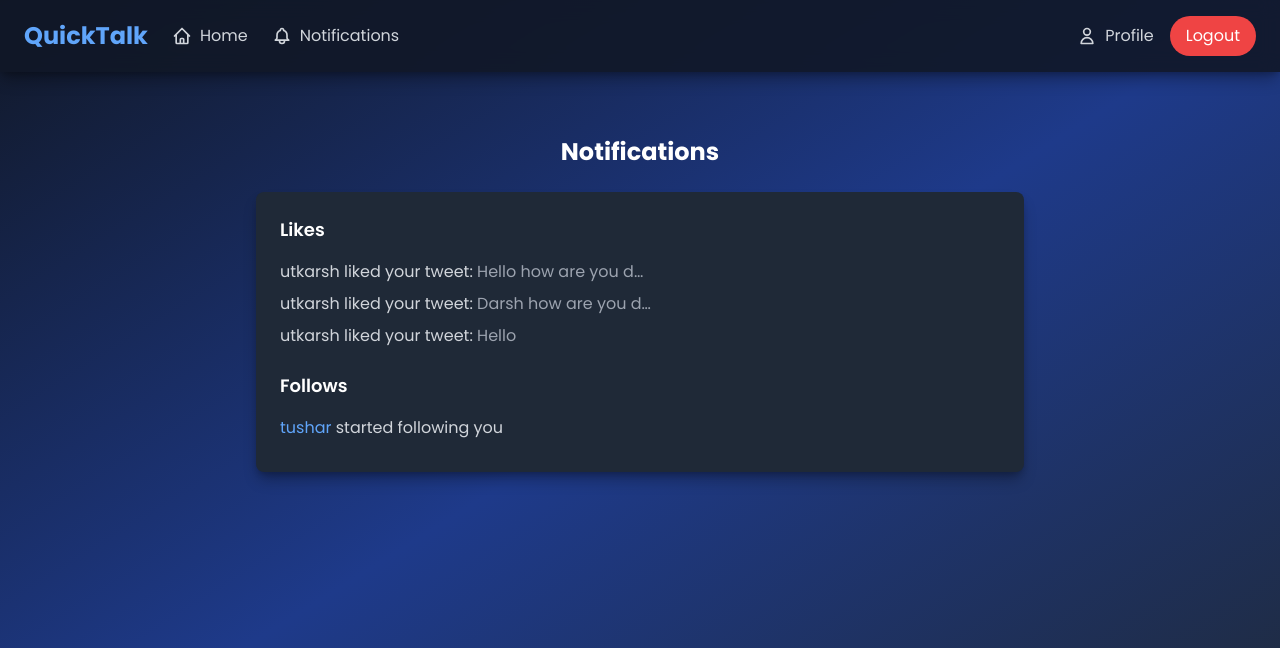
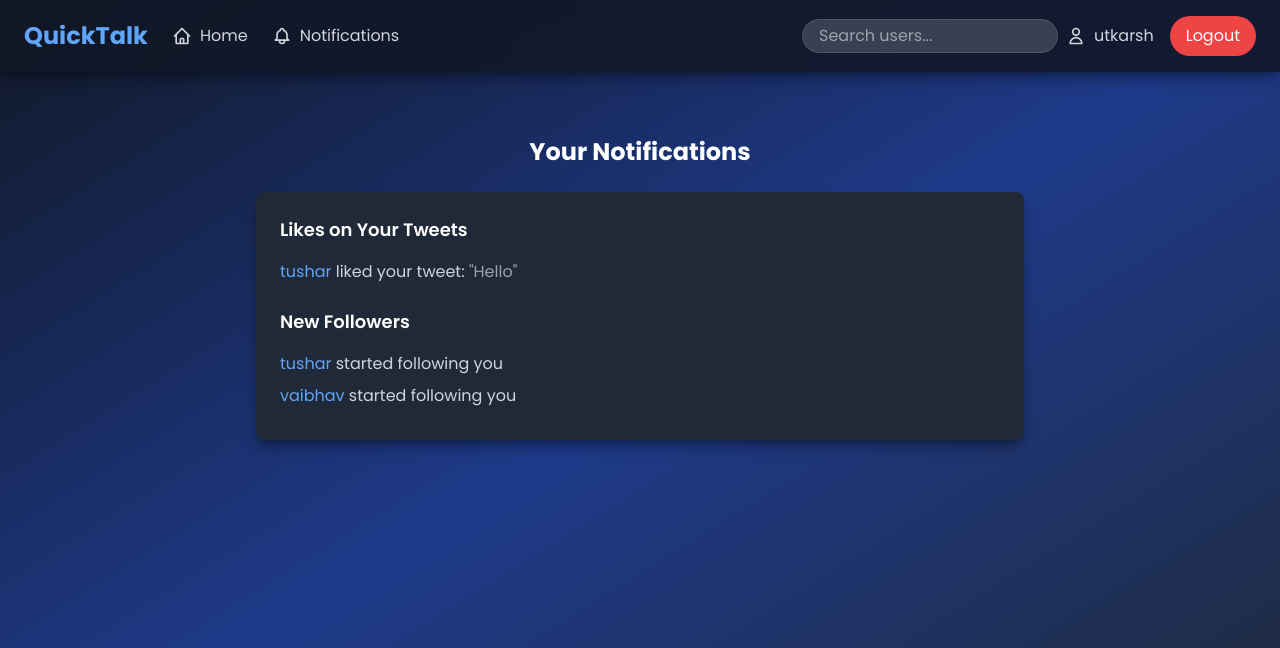
Before and after one commit to utkarshrajputt/QuickTalk, a Django app: page /notifications/ in a window 1280 px wide. Shown: the top 648 px of the page. Run offline with Django 5.2, Linux system fonts and the light colour scheme; a user stored in the database is signed in; data comes from the database, SQL or seed files in the repository.

Commit message:
check: final commit is done or not

```diff
--- a/static/js/app.js
+++ b/static/js/app.js
@@ -1,5 +1,4 @@
 document.addEventListener('DOMContentLoaded', () => {
-    // Function to get CSRF token from cookie
     function getCookie(name) {
         let cookieValue = null;
         if (document.cookie && document.cookie !== '') {
@@ -18,9 +17,18 @@ document.addEventListener('DOMContentLoaded', () => {
     const csrftoken = getCookie('csrftoken');
 
     document.querySelectorAll('.like-btn').forEach(btn => {
+        const tweetId = btn.dataset.tweetId;
+        const heartSvg = btn.querySelector('svg');
+        const countSpan = btn.querySelector('.like-count');
+
+        // Ensure initial elements exist
+        if (!heartSvg || !countSpan) {
+            console.error(`Missing SVG or span for tweet ID ${tweetId}`);
+            return;
+        }
+
         btn.addEventListener('click', async (e) => {
-            e.preventDefault(); // Prevent any default behavior
-            const tweetId = btn.dataset.tweetId;
+            e.preventDefault();
             const response = await fetch(`/like/${tweetId}/`, {
                 method: 'POST',
                 headers: {
@@ -29,11 +37,11 @@ document.addEventListener('DOMContentLoaded', () => {
                 },
             });
             const data = await response.json();
-            if (data.likes !== undefined) {
-                const countSpan = btn.querySelector('.like-count');
+            if (data.likes !== undefined && data.is_liked !== undefined) {
                 countSpan.textContent = data.likes;
+                heartSvg.setAttribute('fill', data.is_liked ? 'currentColor' : 'none');
             } else {
-                console.error('Error:', data.error);
+                console.error('Error in response:', data.error);
             }
         });
     });
--- a/templates/base.html
+++ b/templates/base.html
@@ -12,8 +12,8 @@
     <link href="https://fonts.googleapis.com/css2?family=Poppins:wght@400;600;700&display=swap" rel="stylesheet">
 </head>
 <body class="bg-gradient-to-br from-gray-900 via-blue-900 to-gray-800 text-white font-poppins min-h-screen flex flex-col">
-    <nav class="sticky top-0 z-50 bg-opacity-90 bg-gray-900 shadow-lg py-4 px-4 sm:px-6 flex justify-between items-center">
-        <div class="flex items-center space-x-4 sm:space-x-6">
+    <nav class="sticky top-0 z-50 bg-opacity-90 bg-gray-900 shadow-lg py-4 px-4 sm:px-6 flex flex-col sm:flex-row justify-between items-center space-y-4 sm:space-y-0">
+        <div class="flex items-center space-x-4 sm:space-x-6 w-full sm:w-auto">
             <a href="{% url 'home' %}" class="text-xl sm:text-2xl font-bold text-blue-400 hover:text-blue-300 transition duration-300">QuickTalk</a>
             <div class="hidden md:flex space-x-6">
                 <a href="{% url 'home' %}" class="flex items-center space-x-2 text-gray-300 hover:text-white transition duration-300">
@@ -26,11 +26,15 @@
                 </a>
             </div>
         </div>
+        <div class="flex flex-col sm:flex-row items-center space-y-2 sm:space-y-0 sm:space-x-2 w-full sm:w-auto">
+            <form method="get" action="{% url 'search_users' %}" class="w-full sm:w-64">
+                <input type="text" name="q" placeholder="Search users..." class="w-full bg-gray-700 text-gray-300 border border-gray-600 rounded-full px-4 py-1 focus:outline-none focus:border-blue-500 transition duration-300">
+            </form>
             <div class="flex items-center space-x-2 sm:space-x-4">
                 {% if user.is_authenticated %}
                     <a href="{% url 'profile' user.username %}" class="flex items-center space-x-2 text-gray-300 hover:text-white transition duration-300">
                         <svg class="w-5 h-5" fill="none" stroke="currentColor" viewBox="0 0 24 24" xmlns="http://www.w3.org/2000/svg"><path stroke-linecap="round" stroke-linejoin="round" stroke-width="2" d="M16 7a4 4 0 11-8 0 4 4 0 018 0zM12 14a7 7 0 00-7 7h14a7 7 0 00-7-7z"></path></svg>
-                    <span class="hidden sm:inline">Profile</span>
+                        <span class="hidden sm:inline">{{ user.username }}</span>
                     </a>
                     <a href="{% url 'logout' %}" class="bg-red-500 hover:bg-red-600 text-white px-3 py-1 sm:px-4 sm:py-2 rounded-full transition duration-300">Logout</a>
                 {% else %}
@@ -41,6 +45,7 @@
                     <a href="{% url 'signup' %}" class="bg-blue-500 hover:bg-blue-600 text-white px-3 py-1 sm:px-4 sm:py-2 rounded-full transition duration-300">Sign Up</a>
                 {% endif %}
             </div>
+        </div>
         <button class="md:hidden text-gray-300 hover:text-white focus:outline-none" @click="mobileMenu = !mobileMenu">
             <svg class="w-6 h-6" fill="none" stroke="currentColor" viewBox="0 0 24 24" xmlns="http://www.w3.org/2000/svg"><path stroke-linecap="round" stroke-linejoin="round" stroke-width="2" d="M4 6h16M4 12h16m-7 6h7"></path></svg>
         </button>
@@ -48,8 +53,11 @@
     <div class="md:hidden bg-gray-800 px-4 py-4" x-data="{ mobileMenu: false }" x-show="mobileMenu" @click.away="mobileMenu = false">
         <a href="{% url 'home' %}" class="block py-2 text-gray-300 hover:text-white">Home</a>
         <a href="{% url 'notifications' %}" class="block py-2 text-gray-300 hover:text-white">Notifications</a>
+        <form method="get" action="{% url 'search_users' %}" class="py-2">
+            <input type="text" name="q" placeholder="Search users..." class="w-full bg-gray-700 text-gray-300 border border-gray-600 rounded-full px-4 py-1 focus:outline-none focus:border-blue-500 transition duration-300">
+        </form>
         {% if user.is_authenticated %}
-            <a href="{% url 'profile' user.username %}" class="block py-2 text-gray-300 hover:text-white">Profile</a>
+            <a href="{% url 'profile' user.username %}" class="block py-2 text-gray-300 hover:text-white">{{ user.username }}</a>
             <a href="{% url 'logout' %}" class="block py-2 text-red-500 hover:text-red-400">Logout</a>
         {% else %}
             <a href="{% url 'login' %}" class="block py-2 text-gray-300 hover:text-white">Login</a>
--- a/templates/home.html
+++ b/templates/home.html
@@ -37,7 +37,9 @@
                         {% if tweet.video %}<video src="{{ tweet.video.url }}" controls class="w-full rounded-lg mt-2"></video>{% endif %}
                         <div class="flex space-x-4 mt-2">
                             <button data-tweet-id="{{ tweet.id }}" class="like-btn text-gray-300 hover:text-white transition duration-300 flex items-center">
-                                <svg class="w-5 h-5 mr-1" fill="none" stroke="currentColor" viewBox="0 0 24 24"><path stroke-linecap="round" stroke-linejoin="round" stroke-width="2" d="M4.318 6.318a4.5 4.5 0 000 6.364L12 20.364l7.682-7.682a4.5 4.5 0 00-6.364-6.364L12 7.636l-1.318-1.318a4.5 4.5 0 00-6.364 0z"></path></svg>
+                                <svg class="w-5 h-5 mr-1" fill="{% if request.user in tweet.likes.all %}currentColor{% else %}none{% endif %}" stroke="currentColor" viewBox="0 0 24 24">
+                                    <path stroke-linecap="round" stroke-linejoin="round" stroke-width="2" d="M4.318 6.318a4.5 4.5 0 000 6.364L12 20.364l7.682-7.682a4.5 4.5 0 00-6.364-6.364L12 7.636l-1.318-1.318a4.5 4.5 0 00-6.364 0z"></path>
+                                </svg>
                                 <span class="like-count">{{ tweet.likes.count }}</span>
                             </button>
                             <a href="{% url 'tweet_detail' tweet.id %}" class="text-blue-400 hover:text-blue-300 transition duration-300">{{ tweet.comments.count }} Comments</a>
--- a/templates/notifications.html
+++ b/templates/notifications.html
@@ -1,17 +1,26 @@
 {% extends 'base.html' %}
 {% block content %}
     <div class="max-w-3xl mx-auto mt-8 space-y-6">
-        <h2 class="text-xl sm:text-2xl font-bold text-white text-center mb-6">Notifications</h2>
+        <h2 class="text-xl sm:text-2xl font-bold text-white text-center mb-6">Your Notifications</h2>
         <div class="bg-gray-800 p-4 sm:p-6 rounded-lg shadow-lg">
-            <h3 class="text-lg font-semibold text-white mb-4">Likes</h3>
-            {% for tweet in likes %}
-                <p class="text-gray-300 mb-2 break-words">{{ tweet.user.username }} liked your tweet: <span class="text-gray-400">{{ tweet.content|truncatechars:20 }}</span></p>
+            <h3 class="text-lg font-semibold text-white mb-4">Likes on Your Tweets</h3>
+            {% for tweet in liked_tweets %}
+                <p class="text-gray-300 mb-2 break-words">
+                    {% for liker in tweet.likes.all %}
+                        <a href="{% url 'profile' liker.username %}" class="text-blue-400 hover:text-blue-300 transition duration-300">{{ liker.username }}</a>{% if not forloop.last %}, {% endif %}
+                    {% endfor %}
+                    {% if tweet.likes.count > 1 %}liked{% else %}liked{% endif %} your tweet:
+                    <span class="text-gray-400">"{{ tweet.content|truncatechars:20 }}"</span>
+                </p>
             {% empty %}
-                <p class="text-gray-400">No likes yet.</p>
+                <p class="text-gray-400">No one has liked your tweets yet.</p>
             {% endfor %}
-            <h3 class="text-lg font-semibold text-white mt-6 mb-4">Follows</h3>
-            {% for profile in follows %}
-                <p class="text-gray-300 mb-2"><a href="{% url 'profile' profile.user.username %}" class="text-blue-400 hover:text-blue-300 transition duration-300">{{ profile.user.username }}</a> started following you</p>
+
+            <h3 class="text-lg font-semibold text-white mt-6 mb-4">New Followers</h3>
+            {% for follower in new_followers %}
+                <p class="text-gray-300 mb-2">
+                    <a href="{% url 'profile' follower.user.username %}" class="text-blue-400 hover:text-blue-300 transition duration-300">{{ follower.user.username }}</a> started following you
+                </p>
             {% empty %}
                 <p class="text-gray-400">No new followers yet.</p>
             {% endfor %}
--- a/templates/tweet_detail.html
+++ b/templates/tweet_detail.html
@@ -15,7 +15,9 @@
             {% if tweet.video %}<video src="{{ tweet.video.url }}" controls class="w-full rounded-lg mt-4"></video>{% endif %}
             <div class="flex flex-col sm:flex-row space-y-2 sm:space-y-0 sm:space-x-4 mt-4">
                 <button data-tweet-id="{{ tweet.id }}" class="like-btn text-gray-300 hover:text-white transition duration-300 flex items-center">
-                    <svg class="w-5 h-5 mr-1" fill="none" stroke="currentColor" viewBox="0 0 24 24"><path stroke-linecap="round" stroke-linejoin="round" stroke-width="2" d="M4.318 6.318a4.5 4.5 0 000 6.364L12 20.364l7.682-7.682a4.5 4.5 0 00-6.364-6.364L12 7.636l-1.318-1.318a4.5 4.5 0 00-6.364 0z"></path></svg>
+                    <svg class="w-5 h-5 mr-1" fill="{% if request.user in tweet.likes.all %}currentColor{% else %}none{% endif %}" stroke="currentColor" viewBox="0 0 24 24">
+                        <path stroke-linecap="round" stroke-linejoin="round" stroke-width="2" d="M4.318 6.318a4.5 4.5 0 000 6.364L12 20.364l7.682-7.682a4.5 4.5 0 00-6.364-6.364L12 7.636l-1.318-1.318a4.5 4.5 0 00-6.364 0z"></path>
+                    </svg>
                     Like (<span class="like-count">{{ tweet.likes.count }}</span>)
                 </button>
                 <span class="text-gray-400">Comments ({{ tweet.comments.count }})</span>
--- a/tweets/urls.py
+++ b/tweets/urls.py
@@ -6,7 +6,8 @@ urlpatterns = [
     path('tweet/<int:tweet_id>/', views.tweet_detail, name='tweet_detail'),
     path('like/<int:tweet_id>/', views.like_tweet, name='like_tweet'),
     path('comment/<int:tweet_id>/', views.add_comment, name='add_comment'),
-    path('delete/<int:tweet_id>/', views.delete_tweet, name='delete_tweet'),  # New route
+    path('delete/<int:tweet_id>/', views.delete_tweet, name='delete_tweet'),
     path('notifications/', views.notifications, name='notifications'),
     path('search/', views.search, name='search'),
+    path('search-users/', views.search_users, name='search_users'),  # New route
 ]
--- a/tweets/views.py
+++ b/tweets/views.py
@@ -3,6 +3,7 @@ from django.contrib.auth.decorators import login_required
 from django.http import JsonResponse
 from .models import Tweet, Comment
 from profiles.models import Profile
+from django.contrib.auth.models import User  # Add this import
 from django.db.models import Count
 import mimetypes
 
@@ -40,9 +41,11 @@ def like_tweet(request, tweet_id):
         tweet = get_object_or_404(Tweet, id=tweet_id)
         if request.user in tweet.likes.all():
             tweet.likes.remove(request.user)
+            is_liked = False
         else:
             tweet.likes.add(request.user)
-        return JsonResponse({'likes': tweet.likes.count()})
+            is_liked = True
+        return JsonResponse({'likes': tweet.likes.count(), 'is_liked': is_liked})
     return JsonResponse({'error': 'Invalid request'}, status=400)
 
 @login_required
@@ -56,15 +59,15 @@ def add_comment(request, tweet_id):
 @login_required
 def delete_tweet(request, tweet_id):
     tweet = get_object_or_404(Tweet, id=tweet_id)
-    if request.user == tweet.user:  # Only allow the tweet's author to delete
+    if request.user == tweet.user:
         tweet.delete()
     return redirect('home')
 
 @login_required
 def notifications(request):
-    likes = Tweet.objects.filter(likes=request.user)
-    follows = Profile.objects.filter(following=request.user.profile)
-    return render(request, 'notifications.html', {'likes': likes, 'follows': follows})
+    liked_tweets = Tweet.objects.filter(user=request.user, likes__isnull=False).exclude(likes=request.user).distinct()
+    new_followers = Profile.objects.filter(following=request.user.profile)
+    return render(request, 'notifications.html', {'liked_tweets': liked_tweets, 'new_followers': new_followers})
 
 @login_required
 def search(request):
@@ -72,3 +75,12 @@ def search(request):
     tweets = Tweet.objects.filter(content__icontains=query)
     profiles = Profile.objects.filter(user__username__icontains=query)
     return render(request, 'home.html', {'tweets': tweets, 'profiles': profiles, 'search_query': query})
+
+@login_required
+def search_users(request):
+    query = request.GET.get('q', '')
+    if query:
+        users = User.objects.filter(username__icontains=query)
+    else:
+        users = None
+    return render(request, 'search_users.html', {'users': users, 'query': query})
```
Also changed, not shown: QuickTalk/settings.py (+2 -12 lines), authentication/views.py (+4 -5 lines), profiles/views.py (+1 -6 lines), templates/login.html (+7 -0 lines), templates/profile.html (+2 -14 lines), templates/search_users.html (added, +22 -0 lines), db.sqlite3 (added), static/db.sqlite3 (deleted), vercel.json. Lines whose indentation alone changed are shown as unchanged.
